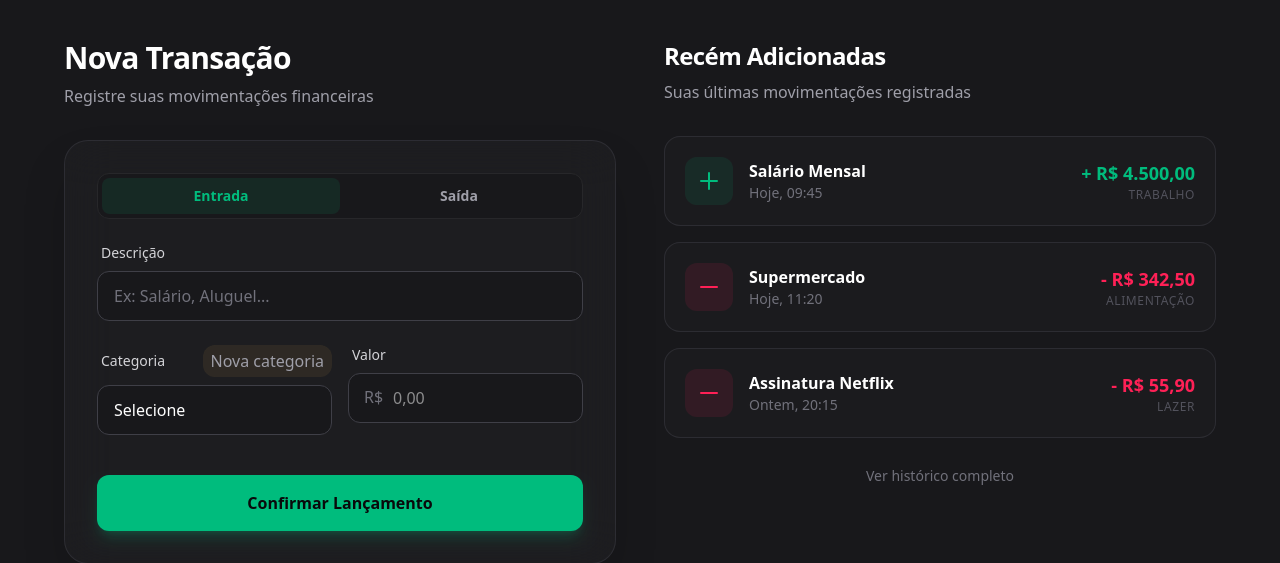
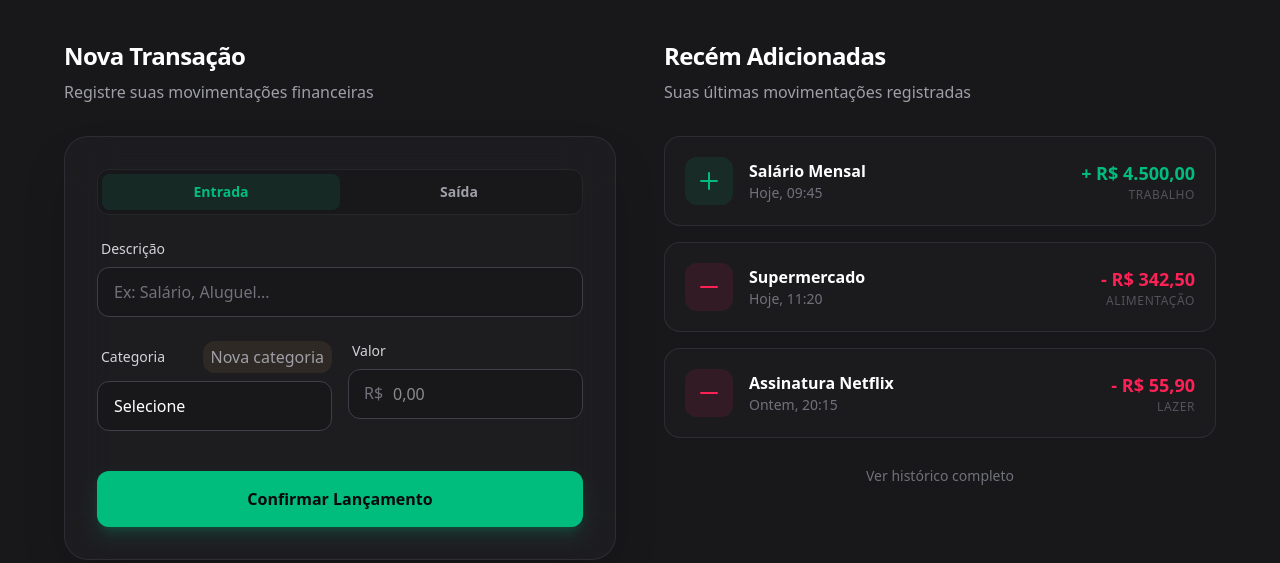
Before and after one commit to Daniel-SDias/AppControleFinanceiro, a Flask app: page /adicionar_transacao in a window 1280 px wide. Shown: the part 65-628 px from the top of the page. Run offline with Flask 3, Linux system fonts and the light colour scheme.

Commit message:
Minor visual adjust

```diff
--- a/webapp/blueprints/transacoes/templates/adicionar_transacao.html
+++ b/webapp/blueprints/transacoes/templates/adicionar_transacao.html
@@ -7,7 +7,7 @@ content %}
     <div class="w-full">
       <!-- Título e Subtítulo -->
       <div class="mb-8">
-        <h1 class="text-3xl font-bold text-white tracking-tight">
+        <h1 class="text-2xl font-bold text-white tracking-tight">
           Nova Transação
         </h1>
         <p class="text-zinc-400 mt-2">
```
